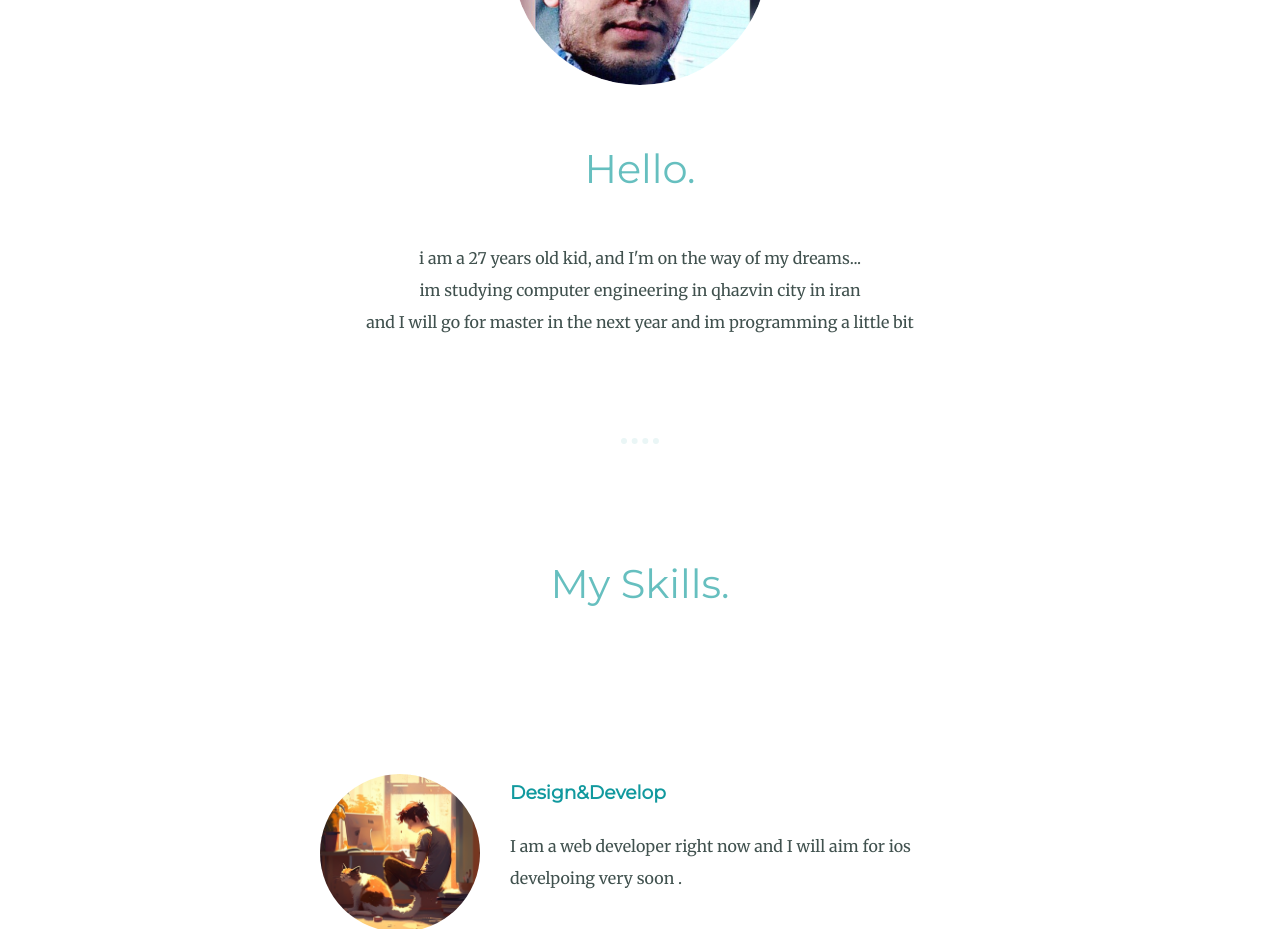
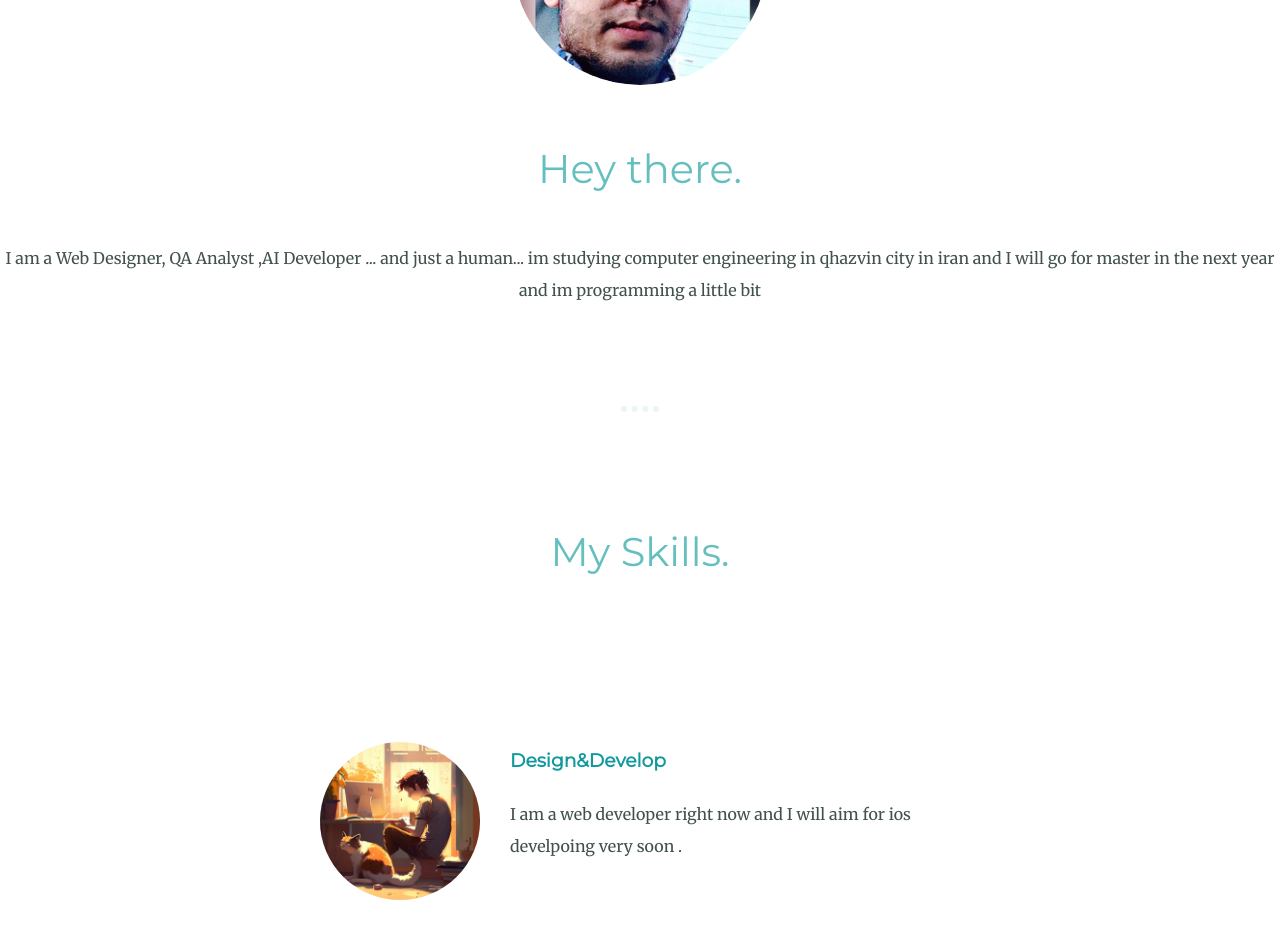
Before and after one commit to Mohammadihimself/cv, a plain HTML site: page index.html in a window 1280 px wide. Shown: the part 1120-2049 px from the top of the page. Drawn offline with Linux system fonts and the light colour scheme; a web font is replaced by a local one.

Commit message:
Update index.html

```diff
--- a/index.html
+++ b/index.html
@@ -27,9 +27,12 @@
   <div class="profile">
     <img class="pp" src="pic/img9.png" alt="hi">
 <!--    <img calss="pp" src="pic/pic5.png" alt="">-->
-    <h2>Hello.</h2>
-    <p class="hello_paragraph">i am a 27 years old kid, and I'm on the way of my dreams...<br>im studying computer engineering in qhazvin city in iran<br>
-    and I will go for master in the next year and im programming a little bit</p>
+    <h2>Hey there.</h2>
+    <p class="hello_paragraph">I am a Web Designer, QA Analyst ,AI Developer ... and just a human...
+im studying computer engineering in qhazvin city in iran
+and I will go for master in the next year and im programming a little bit
+
+</p>
   </div>
   <hr>
   <div class="skills">
```
